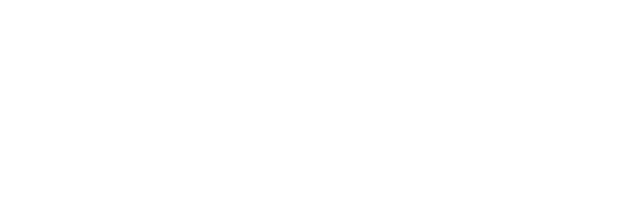
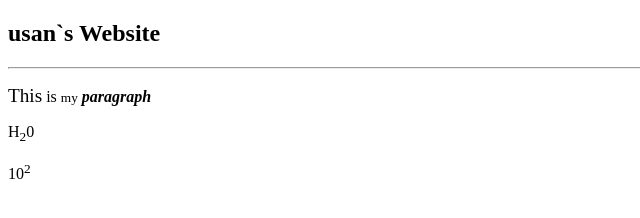
Before and after one commit to kimbyungnam/html_tutorial, a plain HTML site: page index.html in a window 1280 px wide. Shown: the whole page, without its empty margins (0-640 px from the left). Drawn offline with Linux system fonts and the light colour scheme.

Commit message:
basic tags

```diff
--- a/index.html
+++ b/index.html
@@ -1,9 +1,22 @@
 <!DOCTYPE html>
 <html>
     <head>
-
+        <meta charset="UTF-8">
+        <meta name="description" content="This is an awesome website">
+        <title>USAN`s Website</title>
     </head>
     <body>
+        <h2>usan`s Website</h2>
+        <hr/>
+        <p><big>This</big> is <small>my</small> <b><i>paragraph</i></b></p>
+        <p>H<sub>2</sub>0</p>
+        <p>10<sup>2</sup></p>
+
+        <!--
+            multiple
+            line
+            comment
+        -->
 
     </body>
 </html>
```
